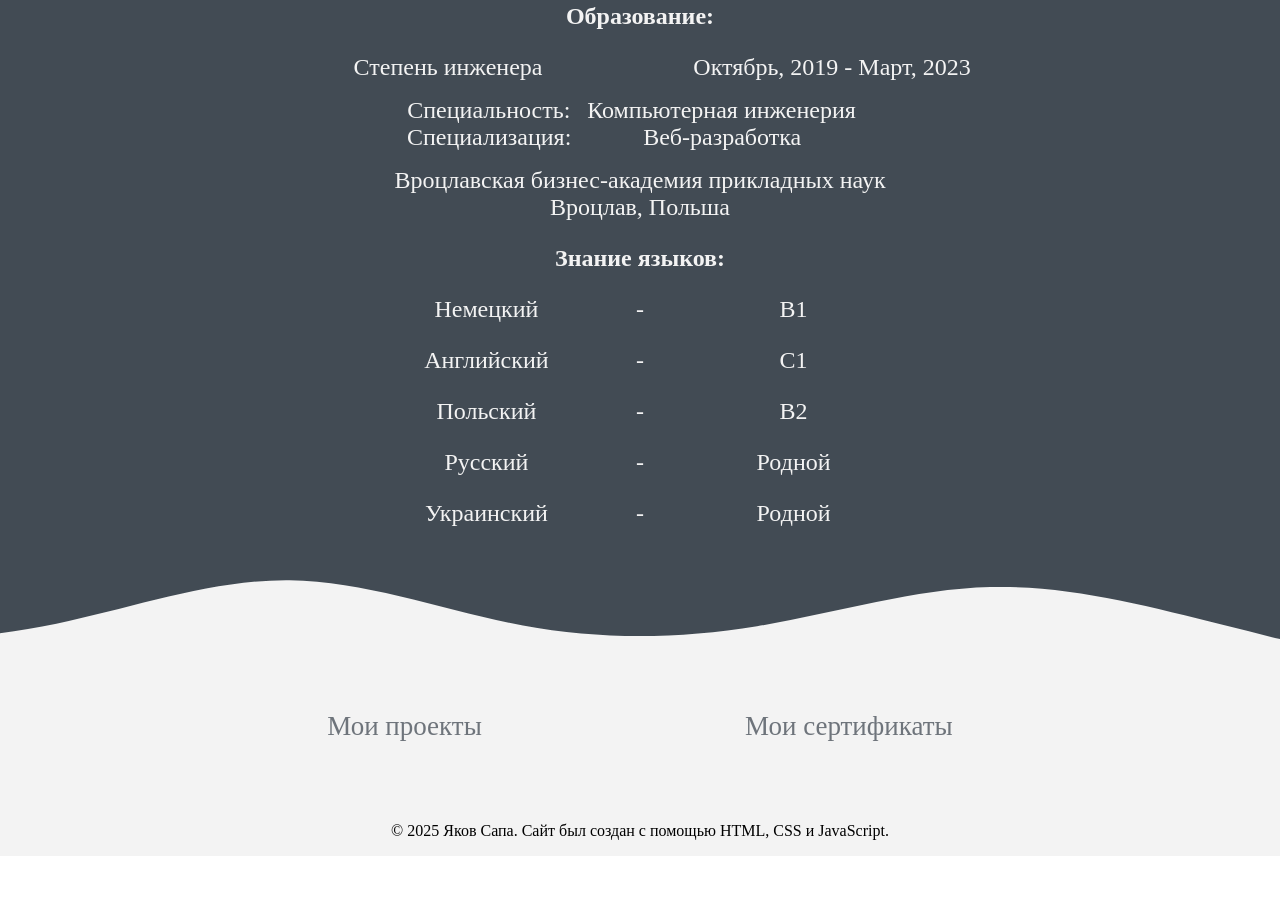
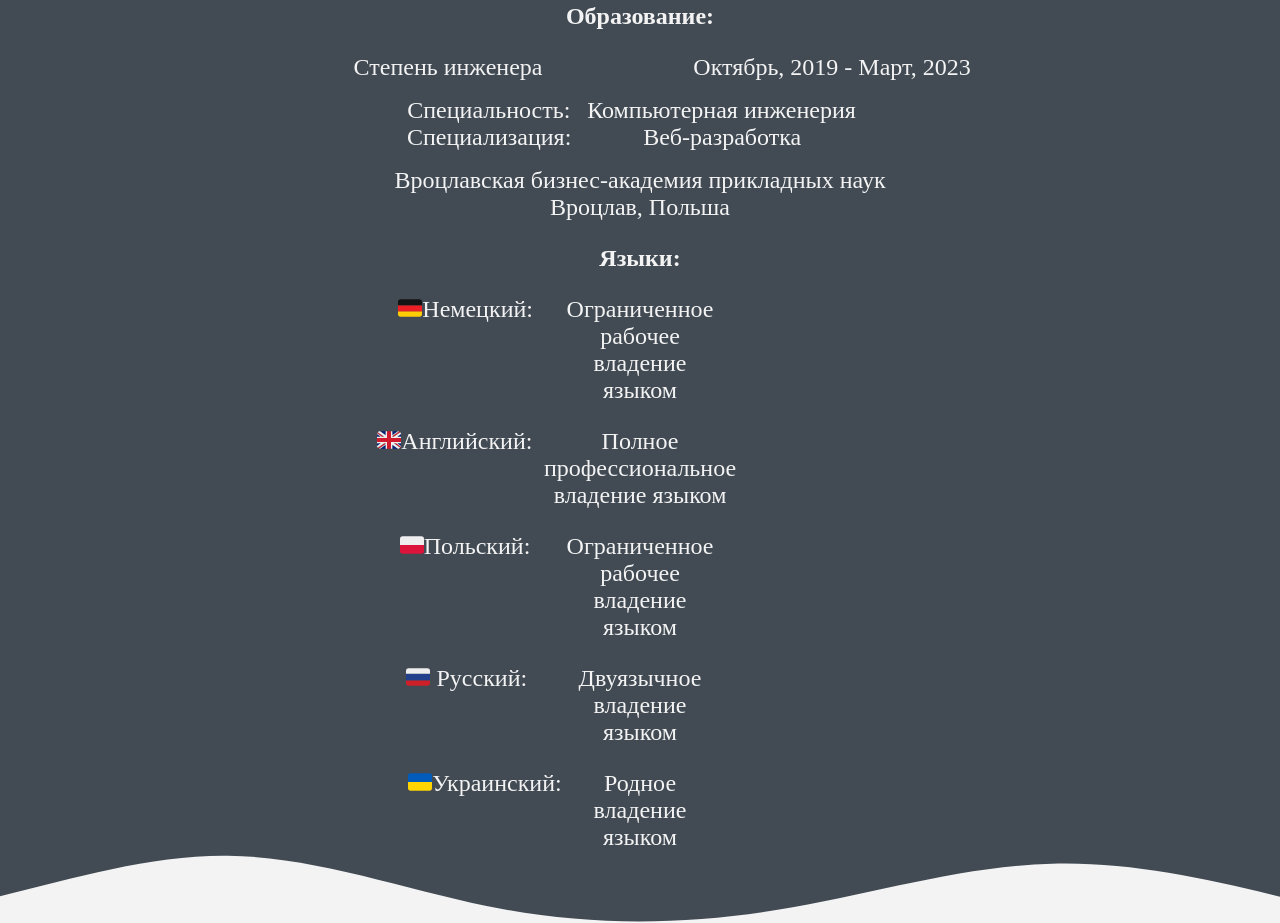
Before and after one commit to YakivSapa/portfolio, a website: page ru/index.html in a window 1280 px wide. Shown: the part 982-1905 px from the top of the page. Before the commit the page ends 1838 px from the top, so only its background shows below. Drawn offline with Linux system fonts and the light colour scheme; a web font is replaced by a local one.

Commit message:
fix(ui): update language container text content
Revised text to improve clarity and style alignment.

```diff
--- a/ru/index.html
+++ b/ru/index.html
@@ -101,32 +101,42 @@
                         </div>
                     </div>
                     <div id="languages-container">
-                        <h3>Знание языков:</h3>
-                        <div>
-                            <div>
-                                <p>Немецкий</p>
-                                <p>-</p>
-                                <p>B1</p>
+                        <h3>Языки:</h3>
+                        <div id="languagesSection">
+                            <div class="languageItem">
+                                <div class="languageName">
+                                    <img src="../assets/styles/svg/languages/flag-de.svg">
+                                    <p>Немецкий:</p>
+                                </div>
+                                <p class="languageDescription">Ограниченное рабочее владение языком</p>
                             </div>
-                            <div>
-                                <p>Английский</p>
-                                <p>-</p>
-                                <p>C1</p>
+                            <div class="languageItem">
+                                <div class="languageName">
+                                    <img src="../assets/styles/svg/languages/flag-uk.svg">
+                                    <p>Английский:</p>
+                                </div>
+                                <p class="languageDescription">Полное профессиональное владение языком</p>
                             </div>
-                            <div>
-                                <p>Польский</p>
-                                <p>-</p>
-                                <p>B2</p>
+                            <div class="languageItem">
+                                <div class="languageName">
+                                    <img src="../assets/styles/svg/languages/flag-pl.svg">
+                                    <p>Польский:</p>
+                                </div>
+                                <p class="languageDescription">Ограниченное рабочее владение языком</p>
                             </div>
-                            <div>
-                                <p>Русский</p>
-                                <p>-</p>
-                                <p>Родной</p>
+                            <div class="languageItem">
+                                <div class="languageName">
+                                    <img src="../assets/styles/svg/languages/flag-ru.svg">
+                                    <p>Русский:</p>
+                                </div>
+                                <p class="languageDescription">Двуязычное владение языком</p>
                             </div>
-                            <div>
-                                <p>Украинский</p>
-                                <p>-</p>
-                                <p>Родной</p>
+                            <div class="languageItem">
+                                <div class="languageName">
+                                    <img src="../assets/styles/svg/languages/flag-ua.svg">
+                                    <p>Украинский:</p>
+                                </div>
+                                <p class="languageDescription">Родное владение языком</p>
                             </div>
                         </div>
                     </div>
```
Also changed, not shown: de/index.html (+31 -21 lines), en/index.html (+32 -22 lines), pl/index.html (+32 -22 lines), ua/index.html (+32 -22 lines).
